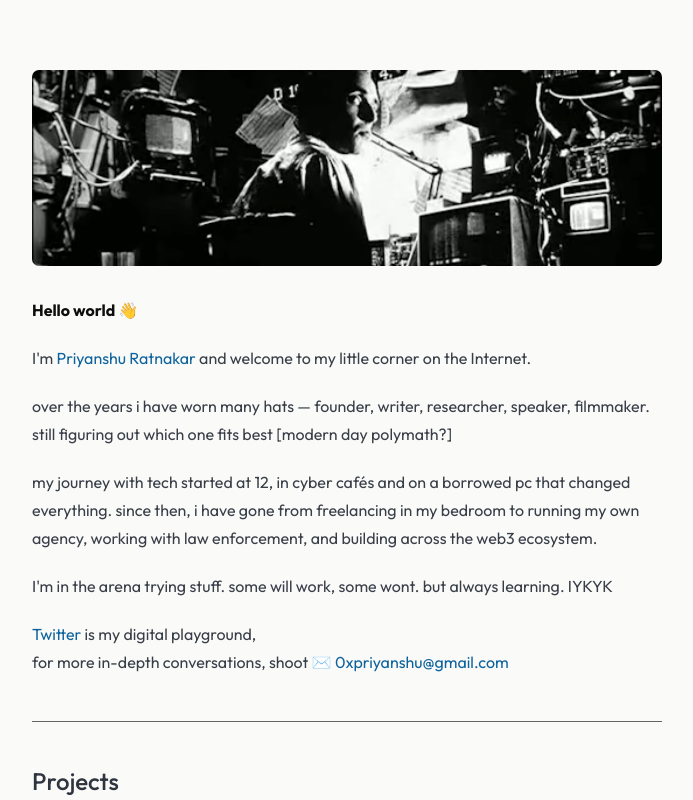
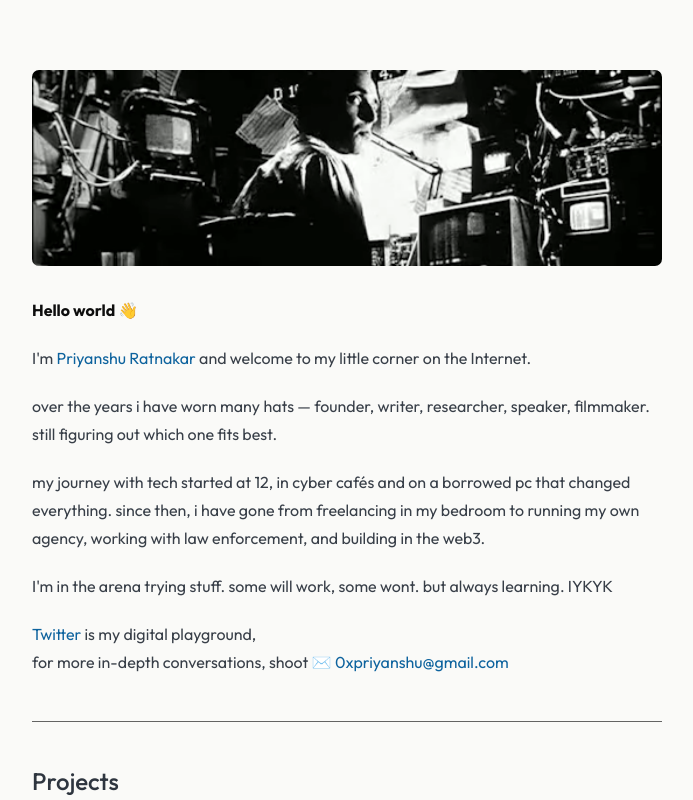
Before and after one commit to priyanshuratnakar/ratnakar.xyz, a Next.js app: page / in a window 1280 px wide. Shown: the top 800 px of the page, without its empty margins (293-986 px from the left). Built offline with nearby package versions, Linux system fonts and the light colour scheme.

Commit message:
Update index.tsx

```diff
--- a/pages/index.tsx
+++ b/pages/index.tsx
@@ -50,11 +50,11 @@ export default function Home() {
                   style={{ color: "#005B99" }}>Priyanshu Ratnakar</a> and welcome to my little corner on the Internet.
               </Text>
               <Text>
-                over the years i have worn many hats — founder, writer, researcher, speaker, filmmaker. still figuring out which one fits best [modern day polymath?]
+                over the years i have worn many hats — founder, writer, researcher, speaker, filmmaker. still figuring out which one fits best.
               </Text>
 
               <Text>
-                my journey with tech started at 12, in cyber cafés and on a borrowed pc that changed everything. since then, i have gone from freelancing in my bedroom to running my own agency, working with law enforcement, and building across the web3 ecosystem.
+                my journey with tech started at 12, in cyber cafés and on a borrowed pc that changed everything. since then, i have gone from freelancing in my bedroom to running my own agency, working with law enforcement, and building in the web3.
               </Text>
 
               <Text>
```
